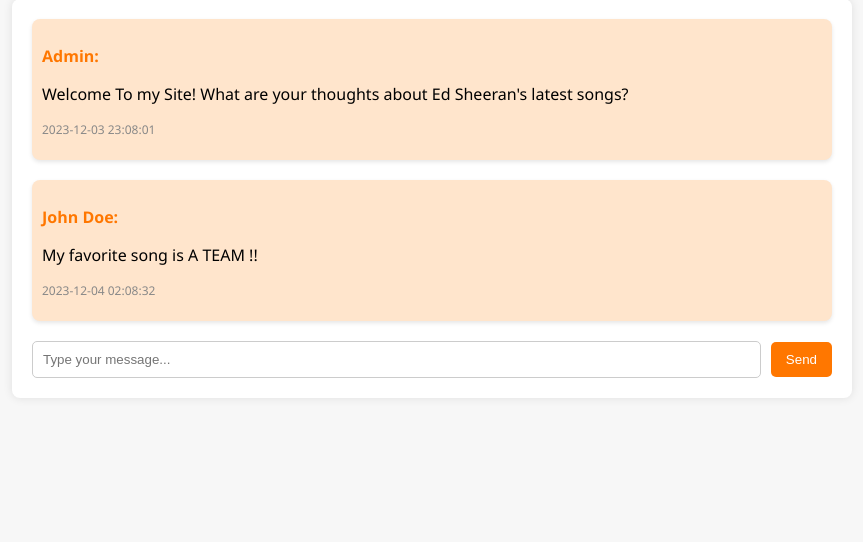
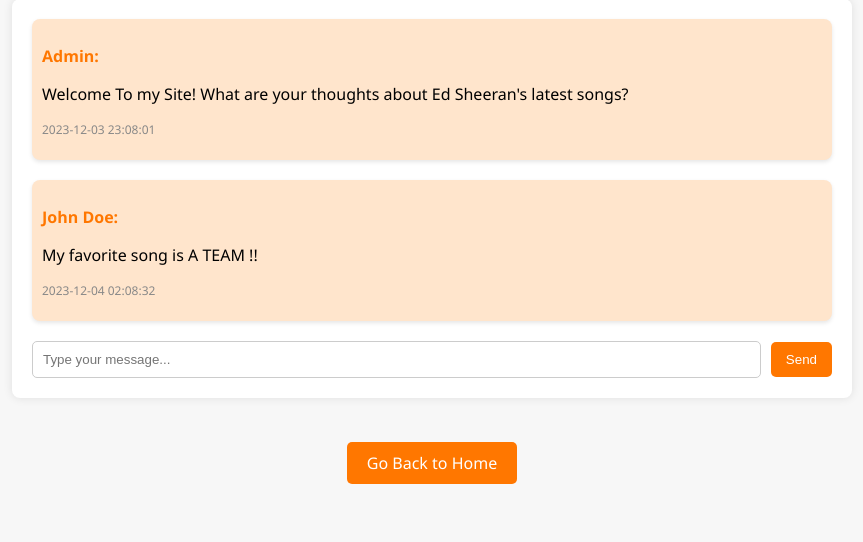
Before and after one commit to Mitchellzhou1/CTFsite, a Flask app: page /chat in a window 1280 px wide. Shown: the part 84-626 px from the top of the page, without its empty margins (208-1071 px from the left). Run offline with Flask 3, Linux system fonts and the light colour scheme; data comes from the database, SQL or seed files in the repository.

Commit message:
fixes minor bugs

```diff
--- a/SQL/pentesting.sql
+++ b/SQL/pentesting.sql
@@ -78,7 +78,7 @@ INSERT INTO `users` (`username`, `password`, `name`, `phone`, `privilege`) VALUE
 ('jennifer.white', 'J#4nWpS7lT1mZr', 'Jennifer White', '555-123-1016', 'tier 1 fan'),
 ('charles.lewis', 'C@6hLsW9pT3mZr', 'Charles Lewis', '555-123-1017', 'user'),
 ('Harrisssaarrahh', 'S*9rHcW2mZ4pLs', 'Sarah Harris', '555-123-1018', 'user'),
-('daniel.young', 'D$2nYpW5mZ8cLs', 'Daniel Young', '555-123-1019', 'user'),
+('guestuser', 'D$2nYpW5mZ8cLs', 'Guest', '', 'Guest user'),
 ('Jessbrown', 'J^5sBcW8nZ2mLp', 'Jessica Brown', '555-123-1020', 'tier 1 fan');
 
 --
--- a/init.py
+++ b/init.py
@@ -104,16 +104,17 @@ def submit_chat():
         name = curr_user['name']
 
         query = "Select * From users where name=%s"
-        cursor.execute(query, (name))
+        cursor.execute(query, (name,))
         result = cursor.fetchone()
         name = f"{result['name']} ({result['privilege']})"
 
         query = "INSERT INTO chatlog (name, message) VALUES (%s, %s);"
         cursor.execute(query, (name, message))
         get_conn().commit()
-        return make_response(render_template('chat.html', messages=get_chat()))
+
+        return redirect(url_for('chat'))  # Redirect to the chat page after successful submission
     except Exception:
-        return make_response(render_template('chat.html', messages=get_chat()))
+        return render_template('chat.html', messages=get_chat())
 
 
 @app.route('/get_chat', methods=['POST'])
--- a/templates/chat.html
+++ b/templates/chat.html
@@ -66,6 +66,22 @@
       border-radius: 5px;
       cursor: pointer;
     }
+    .submit-button {
+      display: inline-block;
+      padding: 10px 20px;
+      background-color: #ff7700;
+      color: #fff;
+      text-decoration: none;
+      border-radius: 5px;
+      border: none;
+      cursor: pointer;
+    }
+    .submit-button:hover {
+      background-color: #e65c00;
+    }
+    .button-container {
+      text-align: center;
+    }
   </style>
 </head>
 
@@ -90,6 +106,10 @@
       <input type="submit" value="Send">
     </form>
   </div>
+  <br><br>
+  <div class="button-container">
+    <a href="/" class="submit-button">Go Back to Home</a>
+  </div>
 
 </body>
 </html>
```
